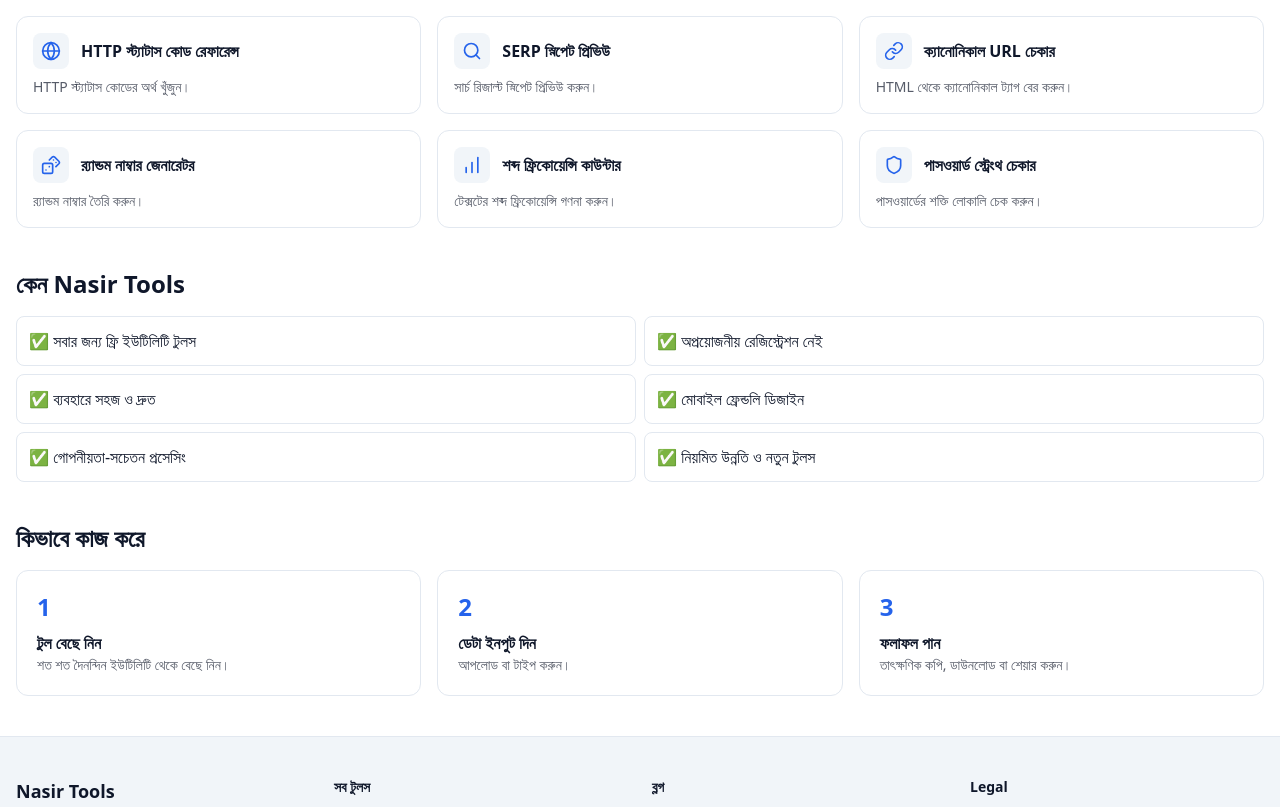
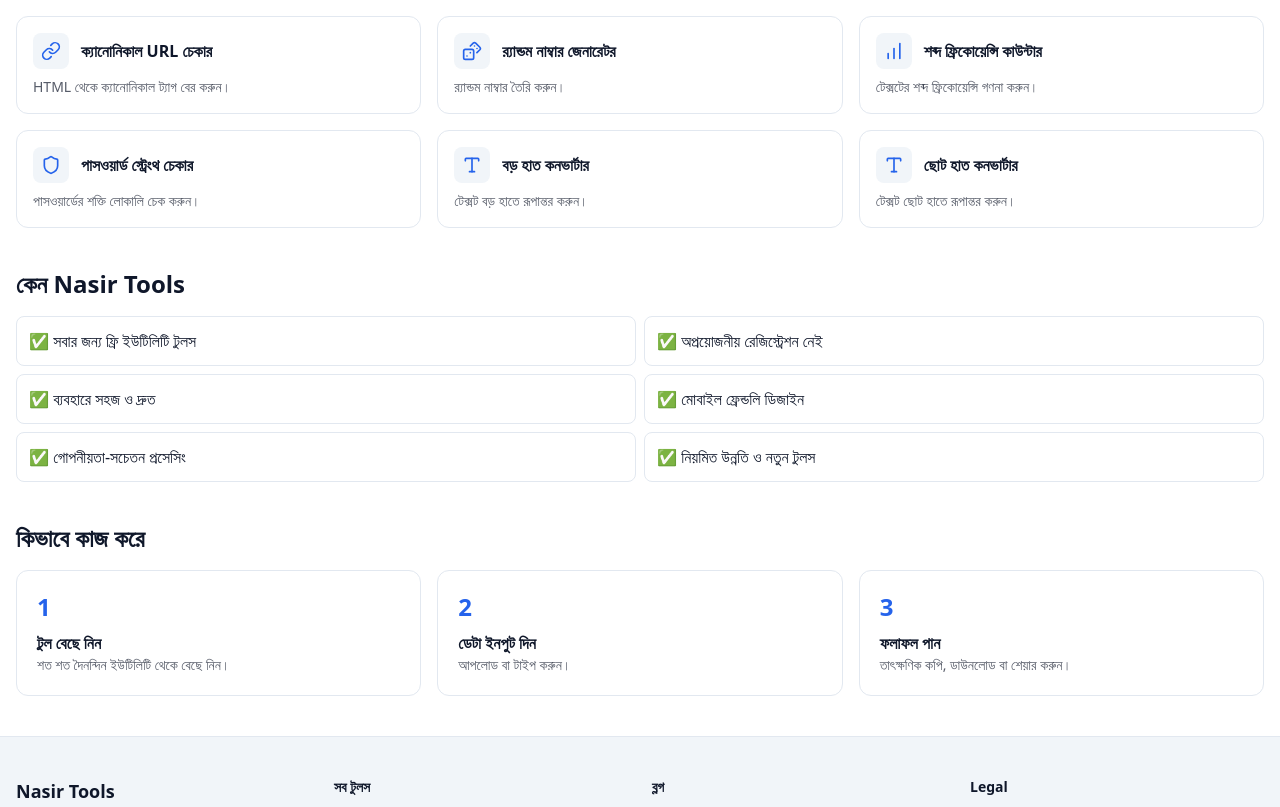
Before and after one commit to dipuakhando770/all-in-one-tool, a Next.js app: page /bn in a window 1280 px wide. Shown: the part 1049-1856 px from the top of the page. Built offline with nearby package versions, Linux system fonts and the light colour scheme.

Commit message:
Add 12 more tools (text, developer, seo) - total 102

```diff
--- a/src/tools/extra.ts
+++ b/src/tools/extra.ts
@@ -1387,4 +1387,30 @@ export const extraTools: ToolDefinition[] = [
     faqs: [],
     related: ["password-generator"],
   },
+  {
+    id: "uppercase-converter", slug: "uppercase-converter", category: "text", icon: "Type",
+    name: L("Uppercase Converter", "বড় হাত কনভার্টার"),
+    description: L("Convert text to uppercase.", "টেক্সট বড় হাতে রূপান্তর করুন।"),
+    inputSchema: [{ name: "text", label: L("Text", "টেক্সট"), type: "textarea", required: true }],
+    run: (input) => ({ kind: "text", value: String(input.text || "").toUpperCase() }),
+    seoTitle: L("Uppercase Converter", "বড় হাত কনভার্টার"),
+    seoDescription: L("Convert text to uppercase.", "টেক্সট বড় হাতে রূপান্তর করুন।"),
+    keywords: ["uppercase converter"],
+    instructions: LI(["Paste text."], ["টেক্সট পেস্ট করুন।"]),
+    faqs: [],
+    related: ["case-converter"],
+  },
+  {
+    id: "lowercase-converter", slug: "lowercase-converter", category: "text", icon: "Type",
+    name: L("Lowercase Converter", "ছোট হাত কনভার্টার"),
+    description: L("Convert text to lowercase.", "টেক্সট ছোট হাতে রূপান্তর করুন।"),
+    inputSchema: [{ name: "text", label: L("Text", "টেক্সট"), type: "textarea", required: true }],
+    run: (input) => ({ kind: "text", value: String(input.text || "").toLowerCase() }),
+    seoTitle: L("Lowercase Converter", "ছোট হাত কনভার্টার"),
+    seoDescription: L("Convert text to lowercase.", "টেক্সট ছোট হাতে রূপান্তর করুন।"),
+    keywords: ["lowercase converter"],
+    instructions: LI(["Paste text."], ["টেক্সট পেস্ট করুন।"]),
+    faqs: [],
+    related: ["case-converter"],
+  },
 ];
```
